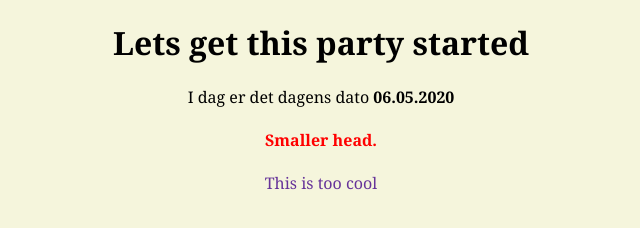
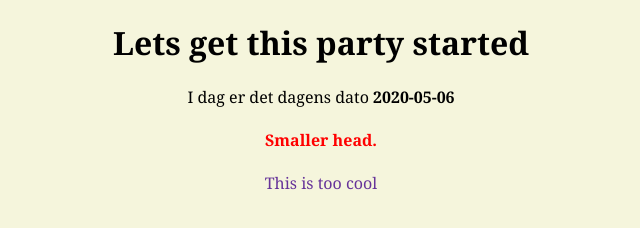
Before and after one commit to Wizhmazter/YaCC, a plain HTML site: page index.html in a window 1280 px wide. Shown: the full height of the page, 319-959 px from the left. Drawn offline with Linux system fonts and the light colour scheme.

Commit message:
added scripts.js

```diff
--- a/index.html
+++ b/index.html
@@ -4,12 +4,13 @@
     <head>
     <title>Yo biches! </title>
     <link rel="stylesheet" href="styles.css">
+    <script async src="scripts.js"></script>
     </head>
 
 <body>
 
     <h1>Lets get this party started </h1>
-    <p>I dag er det dagens dato <span id="date">06.05.2020</span> </p>
+    <p>I dag er det dagens dato <span id="date"></span> </p>
     <h4>Smaller head.</h4>
     <p class="content">This is too cool</p>
     </body>
--- /dev/null
+++ b/scripts.js
@@ -0,0 +1,5 @@
+let todaysDate = new Date();
+console.log(todaysDate);
+let dateElement = document.getElementById('date');
+console.log(dateElement);
+dateElement.innerHTML = todaysDate.toISOString().substring(0,10);
```
